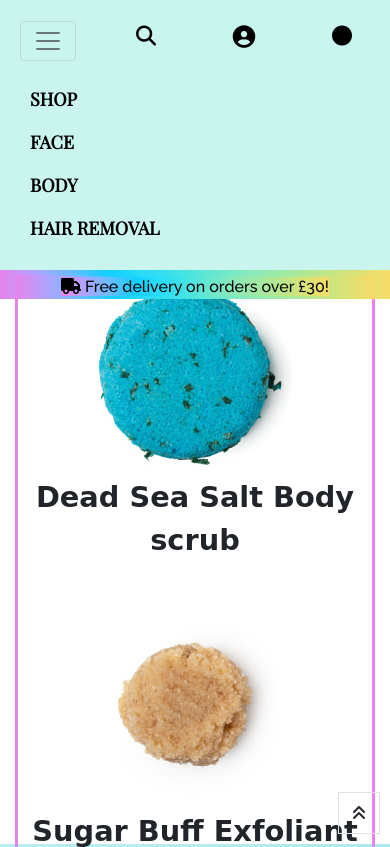
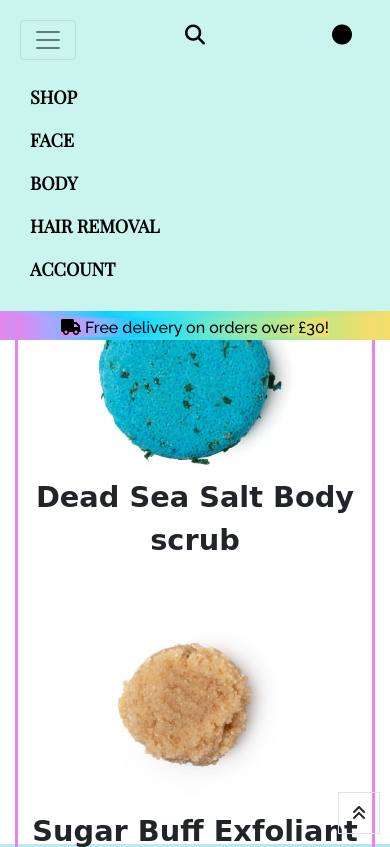
Before and after one commit to fudge88/miumiu, a Django app: page /products/ in a window 390 px wide, after a click that opens the changed part. Shown: the top 847 px of the page. Run offline with Django 3.2, Linux system fonts and the light colour scheme; the visitor is signed in with stand-in values (Sample User, id 1); data comes from the database, SQL or seed files in the repository; some libraries are stand-ins or nearby versions; some web fonts are replaced.

Commit message:
removed user icon from mobile header and added into drop down instead

```diff
--- a/products/templates/products/includes/product_reviews.html
+++ b/products/templates/products/includes/product_reviews.html
@@ -1,8 +1,9 @@
 <section class="container-fluid">
     <div class="row">
         <div class="col col-lg-8 offset-lg-2">
+
+            <hr class="card-line-break mt-3 mb-3">
             <h4 class="logo-font">Reviews</h4>
-            <hr class="">
         </div>
     </div>
     <div class="row">
--- a/products/views.py
+++ b/products/views.py
@@ -171,6 +171,7 @@ def delete_product(request, product_id):
 
 
 # PRODUCT REVIEWS
+@login_required
 def product_review(request, product_id):
     """ A view to show one product's details """
     if request.method == "POST":
@@ -196,27 +197,6 @@ def product_review(request, product_id):
     return render(request, 'products/product_detail.html', context)
 
 
-# def add_product_review(request, product_id):
-#     """
-#     Handles the POST request for review form. Saves the form and redirects
-#     to the product selected page
-#     """
-#     product = get_object_or_404(Product, pk=product_id)
-
-#     if request.method == 'POST':
-#         review_form = ProductReviewForm(request.POST)
-#         if review_form.is_valid():
-#             review = review_form.save(commit=False)
-#             review.product = product
-#             review.user = request.user
-#             review.save()
-#             messages.info(request, "Your review has been received! Thank you for your interest.")
-#             return redirect(reverse('product_detail', args=[product_id]))
-#         else:
-#             print(review_form.errors)
-
-#     return redirect(reverse('product_detail', args=[product_id]))
-
 def add_product_review(request, product_id):
 
     """
--- a/static/css/base.css
+++ b/static/css/base.css
@@ -196,6 +196,9 @@ hr{
     border-top: 1px solid #ffffff00;
 }
 
+textarea{
+    width: -webkit-fill-available;
+}
 
 .product-detail-name{
     color: #000;
--- a/templates/includes/main-nav.html
+++ b/templates/includes/main-nav.html
@@ -43,5 +43,36 @@
                 <a href="{% url 'products' %}?category=hair_removal_aftercare" class="dropdown-item">Post-Wax Syrums</a>
             </div>
         </li>
+
+        <li class="nav-item dropdown">
+            <a class="nav-link mr-5" href="#" id="account-link" data-toggle="dropdown" aria-haspopup="true" aria-expanded="false">
+                Account
+            </a>
+            <div class="dropdown-menu border-0" aria-labelledby="account-link">
+            {% if request.user.is_authenticated %}
+            {% if request.user.is_superuser %}
+                <a href="{% url 'add_product' %}" class="dropdown-item">Product Management</a>
+            {% endif %}
+                <a href="{% url 'profile' %}" class="dropdown-item">My Profile</a>
+                <a href="{% url 'account_logout' %}" class="dropdown-item">Logout</a>
+            {% else %}
+                <a href="{% url 'account_signup' %}" class="dropdown-item">Register</a>
+                <a href="{% url 'account_login' %}" class="dropdown-item">Login</a>
+            {% endif %}
+            </div>
+        </li>
     </ul>
 </div>
+
+                    <div class="dropdown-menu border-0" aria-labelledby="user-options">
+                        {% if request.user.is_authenticated %}
+                            {% if request.user.is_superuser %}
+                                <a href="{% url 'add_product' %}" class="dropdown-item">Product Management</a>
+                            {% endif %}
+                            <a href="{% url 'profile' %}" class="dropdown-item">My Profile</a>
+                            <a href="{% url 'account_logout' %}" class="dropdown-item">Logout</a>
+                        {% else %}
+                            <a href="{% url 'account_signup' %}" class="dropdown-item">Register</a>
+                            <a href="{% url 'account_login' %}" class="dropdown-item">Login</a>
+                        {% endif %}
+                    </div>
--- a/templates/includes/mobile-top-header.html
+++ b/templates/includes/mobile-top-header.html
@@ -19,7 +19,7 @@
         </form>
     </div>
 </li>
-<li class="list-inline-item dropdown">
+<!-- <li class="list-inline-item dropdown">
     <a class="nav-link d-block d-lg-none" href="#" id="user-options" data-toggle="dropdown" aria-haspopup="true" aria-expanded="false">
         <div class="text-center">
             <div><i class="fas fa-user-circle fa-lg icon"></i></div>
@@ -37,7 +37,7 @@
             <a href="{% url 'account_login' %}" class="dropdown-item">Login</a>
         {% endif %}
     </div>
-</li>
+</li> -->
 <li class="list-inline-item">
     <a class="nav-link d-block d-lg-none" href="{% url 'shopping_bag' %}">
         <div class="text-center">
```
